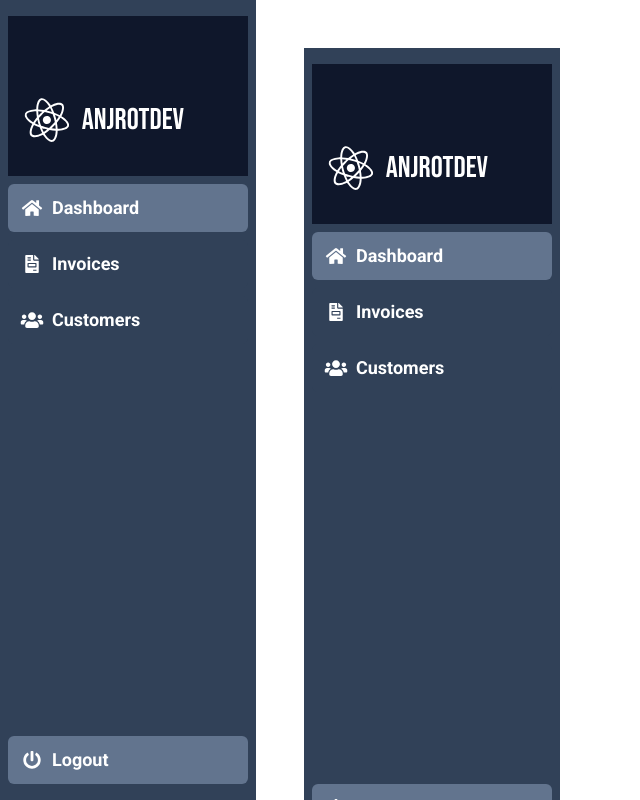
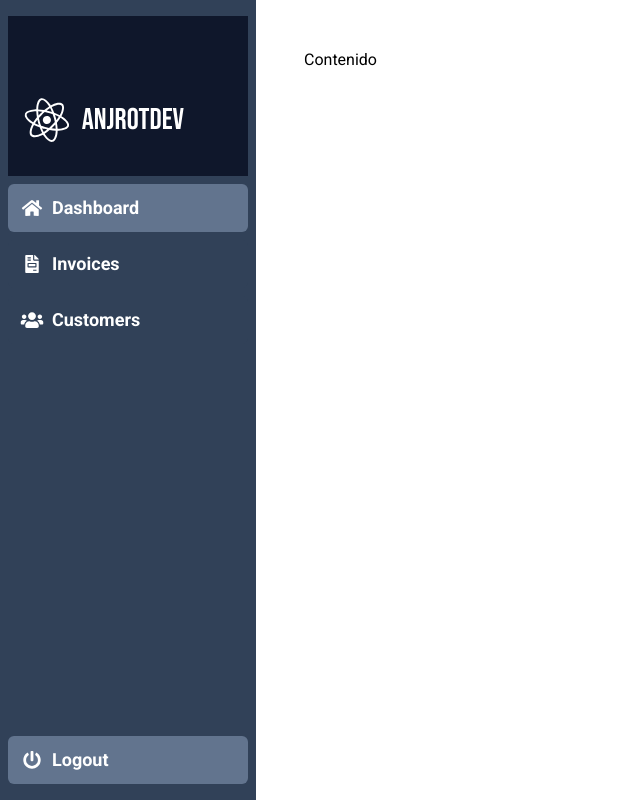
Before and after one commit to peterson-perez/01-next-dashboard, a Next.js app: page /dashboard in a window 1280 px wide. Shown: the whole page, without its empty margins (0-640 px from the left). Built offline with nearby package versions, Linux system fonts and the light colour scheme.

Commit message:
Add: Invoinces section and costumer section

```diff
--- /dev/null
+++ b/app/dashboard/customers/page.tsx
@@ -0,0 +1,10 @@
+
+const Costumers = () => {
+    return (
+        <div>
+            <h2>Costumers</h2>
+        </div>
+    );
+};
+
+export default Costumers;
--- /dev/null
+++ b/app/dashboard/invoices/page.tsx
@@ -0,0 +1,10 @@
+
+const Invoices = () => {
+    return (
+        <div>
+            <h2>Invoices</h2>
+        </div>
+    );
+};
+
+export default Invoices;
--- a/app/dashboard/page.tsx
+++ b/app/dashboard/page.tsx
@@ -3,11 +3,7 @@ import SideNav from "../components/SideNav";
 
 const Dashboard = () => {
     return (
-        <div className="flex h-screen flex-col md:flex-row md:overflow-hidden">
-            <aside className="w-full flex-none md:w-64 bg-slate-700">
-                <SideNav />
-            </aside>
-        </div>
+        <h1>Contenido</h1>
     );
 };
 
```
